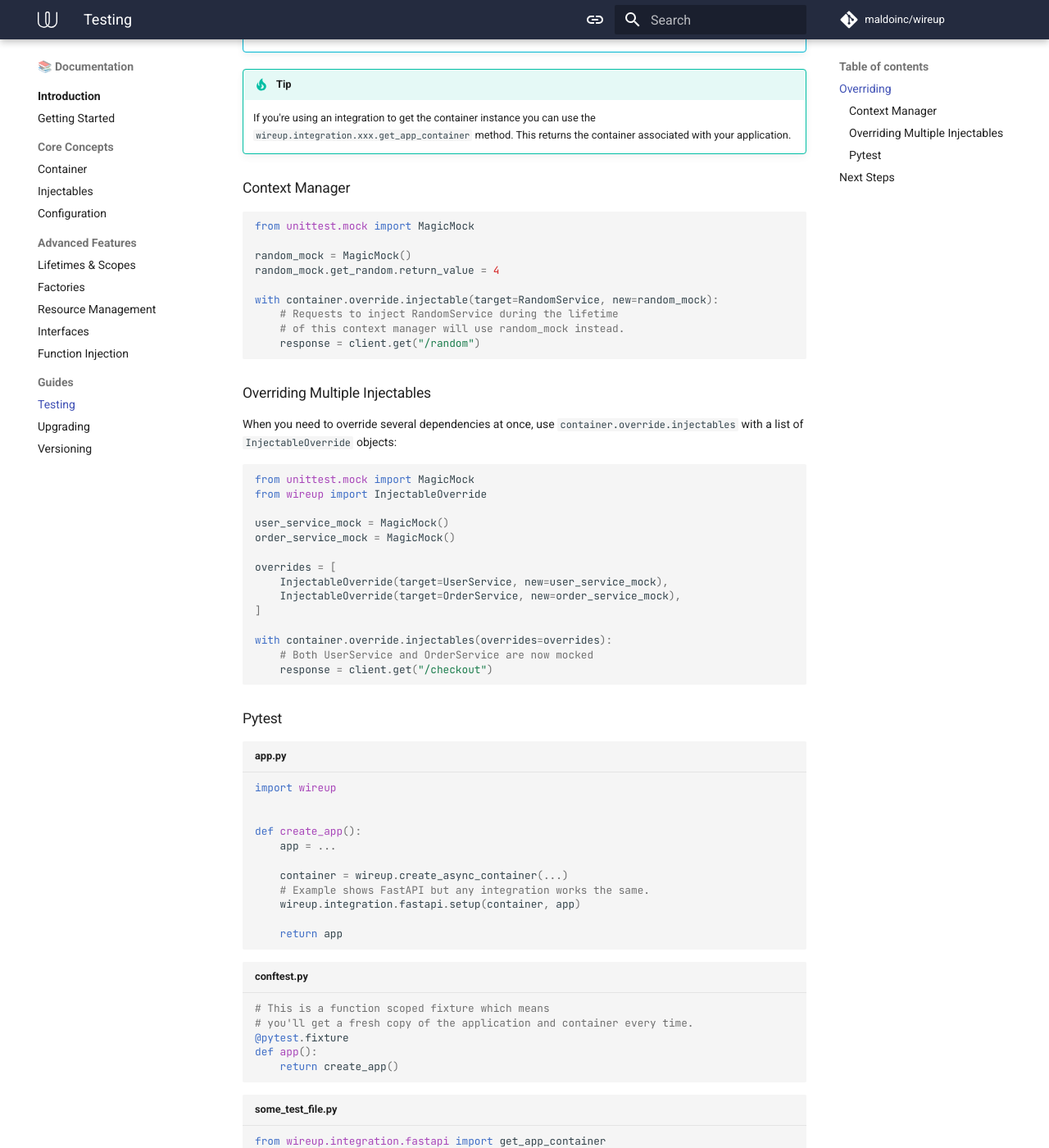
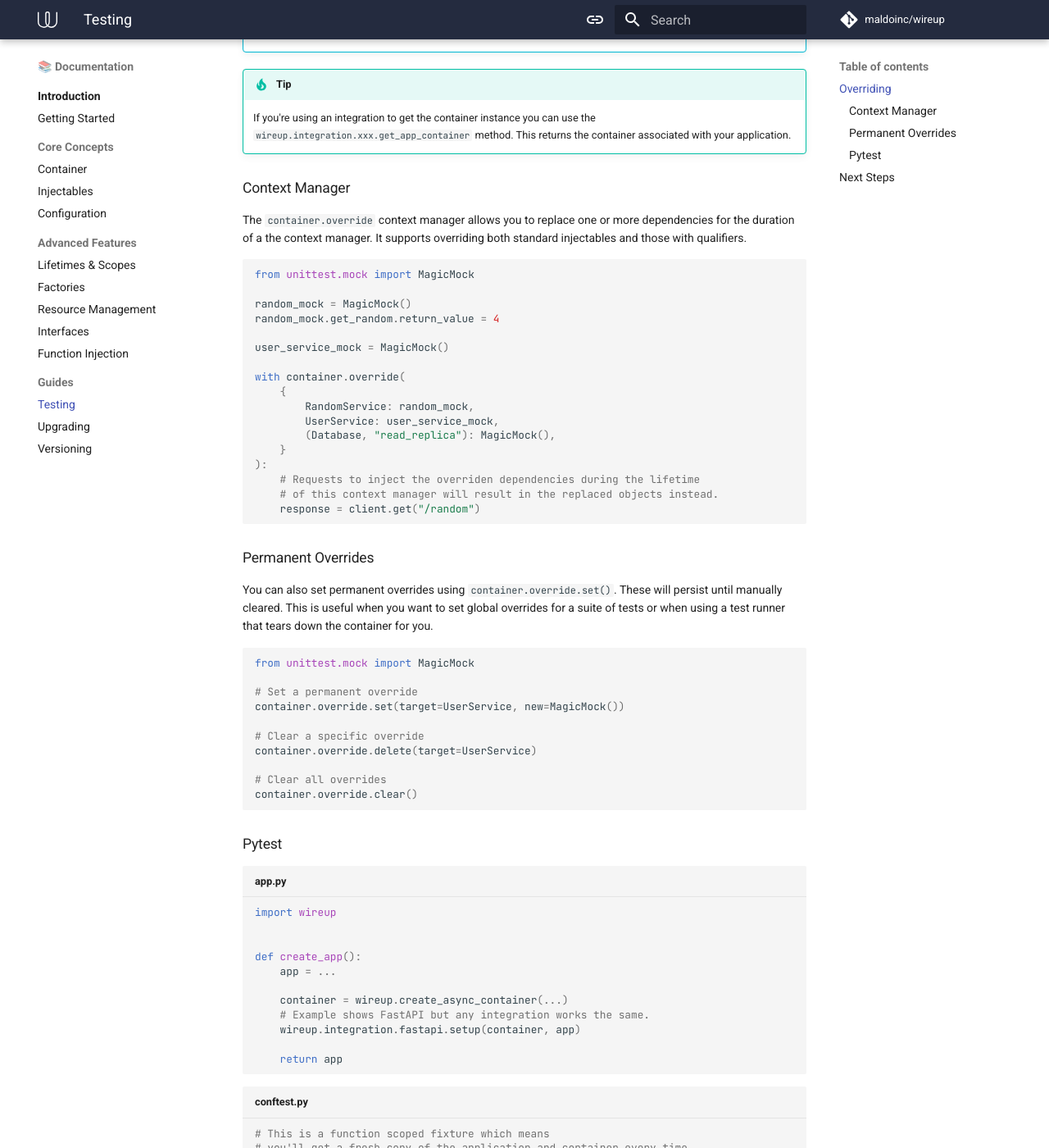
Before and after one commit to maldoinc/wireup, an MkDocs documentation site: the page built from docs/pages/testing.md, in a window 1280 px wide and 1400 px high, scrolled down 897 px. Shown: the whole window at 82% size. Built offline with MkDocs 1.6.1 and Material for MkDocs 9.7.7, drawn with Linux system fonts in a browser that asks for light colours; comment, search, counter and statistics services are not loaded; the version menu is left out; some of the changed text lies outside the part shown.

Commit message:
Add simplified override api

````diff
--- a/docs/pages/testing.md
+++ b/docs/pages/testing.md
@@ -43,38 +43,46 @@ overriding dependencies (See [override manager](class/override_manager.md)).
 
 ### Context Manager
 
+The `container.override` context manager allows you to replace one or more dependencies for the duration of a the
+context manager. It supports overriding both standard injectables and those with qualifiers.
+
 ```python
 from unittest.mock import MagicMock
 
 random_mock = MagicMock()
 random_mock.get_random.return_value = 4
 
-with container.override.injectable(target=RandomService, new=random_mock):
-    # Requests to inject RandomService during the lifetime
-    # of this context manager will use random_mock instead.
+user_service_mock = MagicMock()
+
+with container.override(
+    {
+        RandomService: random_mock,
+        UserService: user_service_mock,
+        (Database, "read_replica"): MagicMock(),
+    }
+):
+    # Requests to inject the overriden dependencies during the lifetime
+    # of this context manager will result in the replaced objects instead.
     response = client.get("/random")
 ```
 
-### Overriding Multiple Injectables
+### Permanent Overrides
 
-When you need to override several dependencies at once, use `container.override.injectables` with a list of
-`InjectableOverride` objects:
+You can also set permanent overrides using `container.override.set()`. These will persist until manually cleared. This
+is useful when you want to set global overrides for a suite of tests or when using a test runner that tears down the
+container for you.
 
 ```python
 from unittest.mock import MagicMock
-from wireup import InjectableOverride
 
-user_service_mock = MagicMock()
-order_service_mock = MagicMock()
+# Set a permanent override
+container.override.set(target=UserService, new=MagicMock())
 
-overrides = [
-    InjectableOverride(target=UserService, new=user_service_mock),
-    InjectableOverride(target=OrderService, new=order_service_mock),
-]
+# Clear a specific override
+container.override.delete(target=UserService)
 
-with container.override.injectables(overrides=overrides):
-    # Both UserService and OrderService are now mocked
-    response = client.get("/checkout")
+# Clear all overrides
+container.override.clear()
 ```
 
 ### Pytest
@@ -106,7 +114,7 @@ from wireup.integration.fastapi import get_app_container
 
 
 def test_something_with_mocked_db_service(client: TestClient, app):
-    with get_app_container(app).override.injectable(DBService, new=...):
+    with get_app_container(app).override({DBService: MagicMock()}):
         response = client.get("/some/path")
 
     # Assert response and mock calls.
````
Also changed, not shown: docs/pages/index.md (+1 -1 lines), 2 other files.
